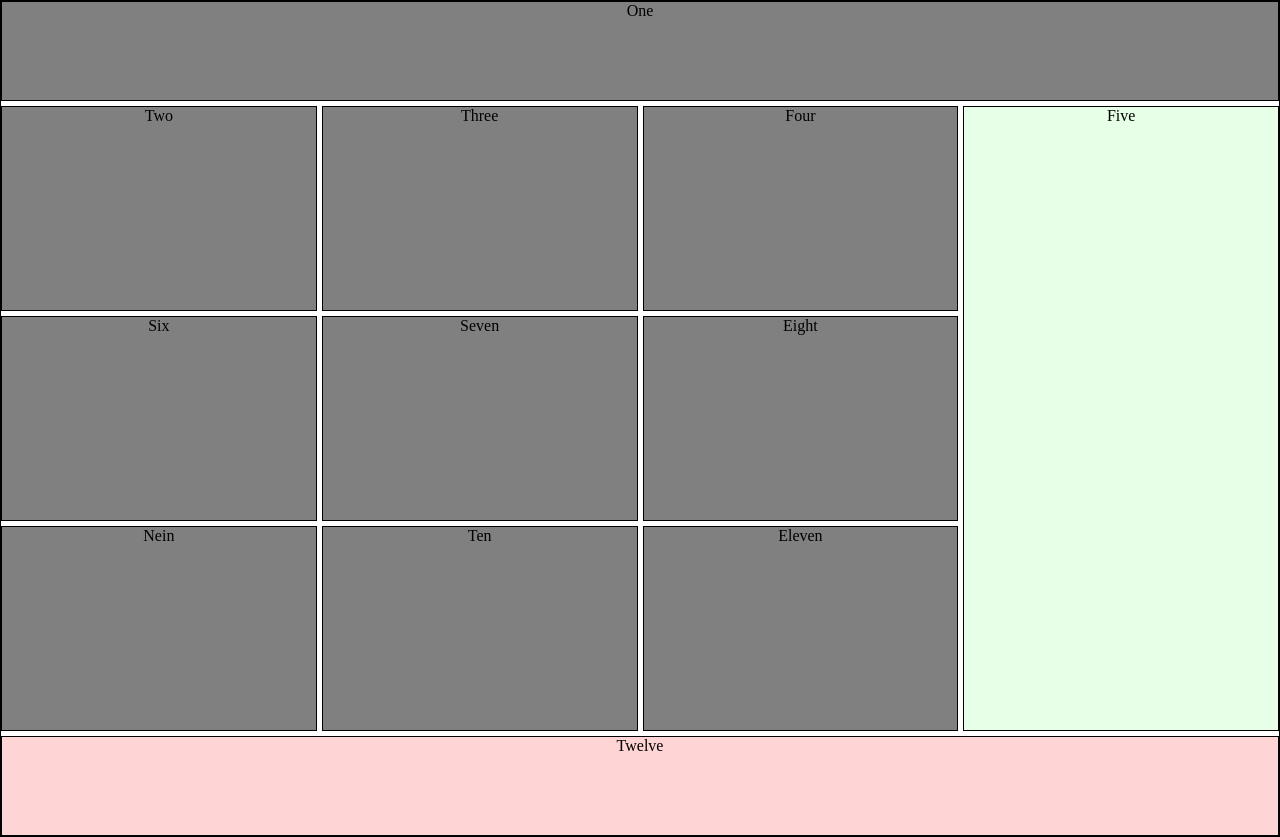
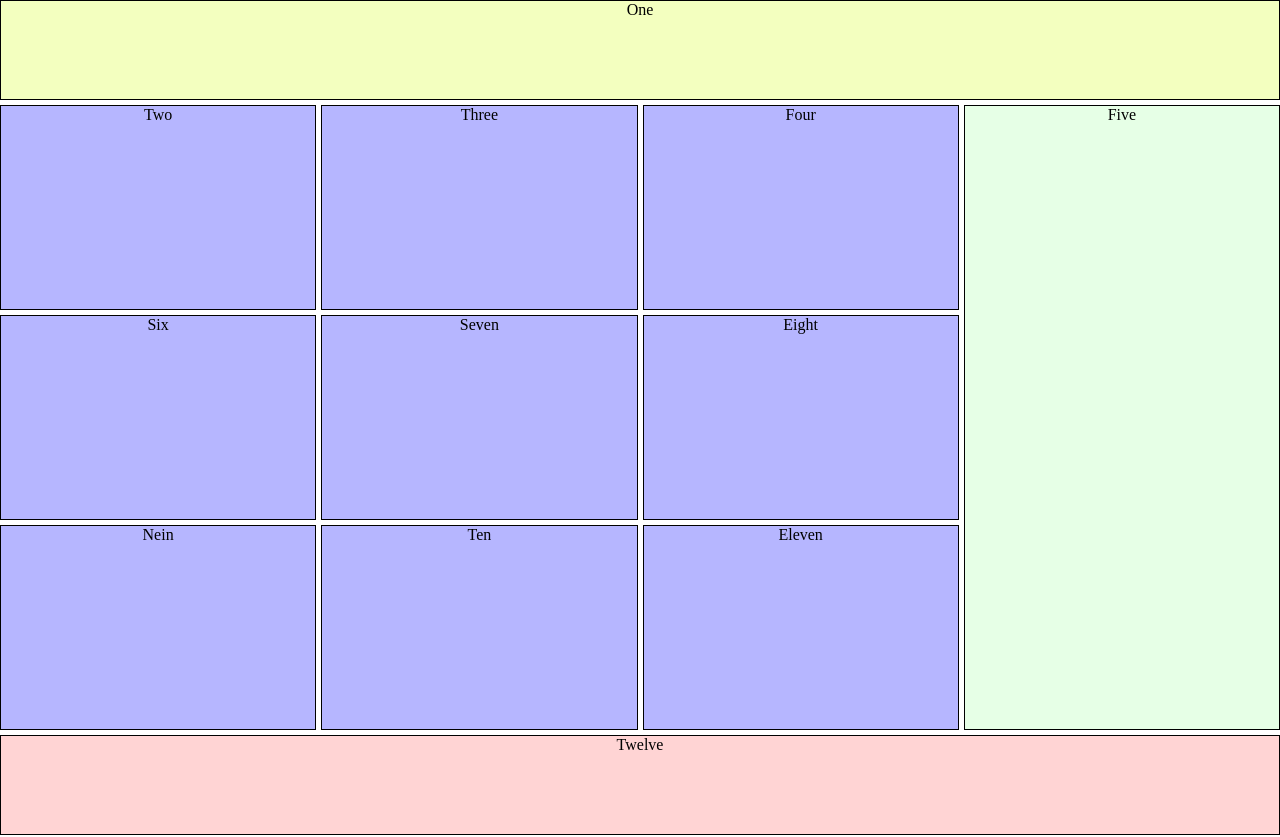
Before and after one commit to MichaClan/HTML-P2, a plain HTML site: page index.html in a window 1280 px wide. Drawn offline with Linux system fonts and the light colour scheme.

Commit message:
Yuhh I'm done
Winter Arc Protocol

```diff
--- a/css/style.css
+++ b/css/style.css
@@ -2,6 +2,8 @@
     padding: 0;
     margin: 0;
     box-sizing: border-box;
+    --box--color: rgb(182, 182, 255);
+    --top--color: rgb(243, 255, 191);
 }
 
 .klas {
@@ -11,12 +13,13 @@
     grid-gap: 5px;
 }
 
-div{
+/*div{
     border: 1px solid black;
-}
+} */
 
-.box1, .box2, .box3, .box4, .box6, .box7, .box8, .box9, .box10, .box11{
-    background-color: grey;
+.box2, .box3, .box4, .box6, .box7, .box8, .box9, .box10, .box11{
+    background-color: var(--box--color);
+    border: 1px solid black;
 }
 
 
@@ -29,7 +32,8 @@ Rows = horizontaal*/
     grid-row-start:1;
     grid-row-end:2;
     text-align: center;
-
+    border: 1px solid black;
+    background-color: var(--top--color);
 }
 
 .box2{
@@ -63,6 +67,8 @@ Rows = horizontaal*/
     grid-row-end: 8;
     text-align: center;
     background-color: rgb(230, 255, 230);
+    border: 1px solid black;
+
 }
 
 .box6{
@@ -120,4 +126,6 @@ Rows = horizontaal*/
     grid-row-end: 9;
     text-align: center;
     background-color: rgb(255, 212, 212);
+    border: 1px solid black;
+
 }
```
